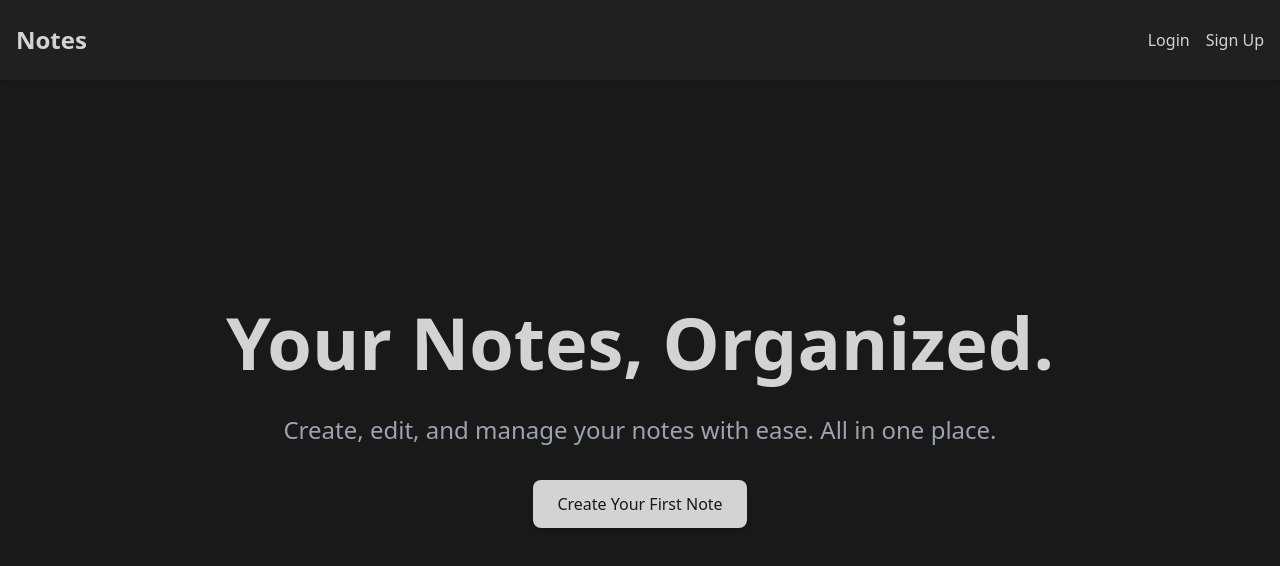
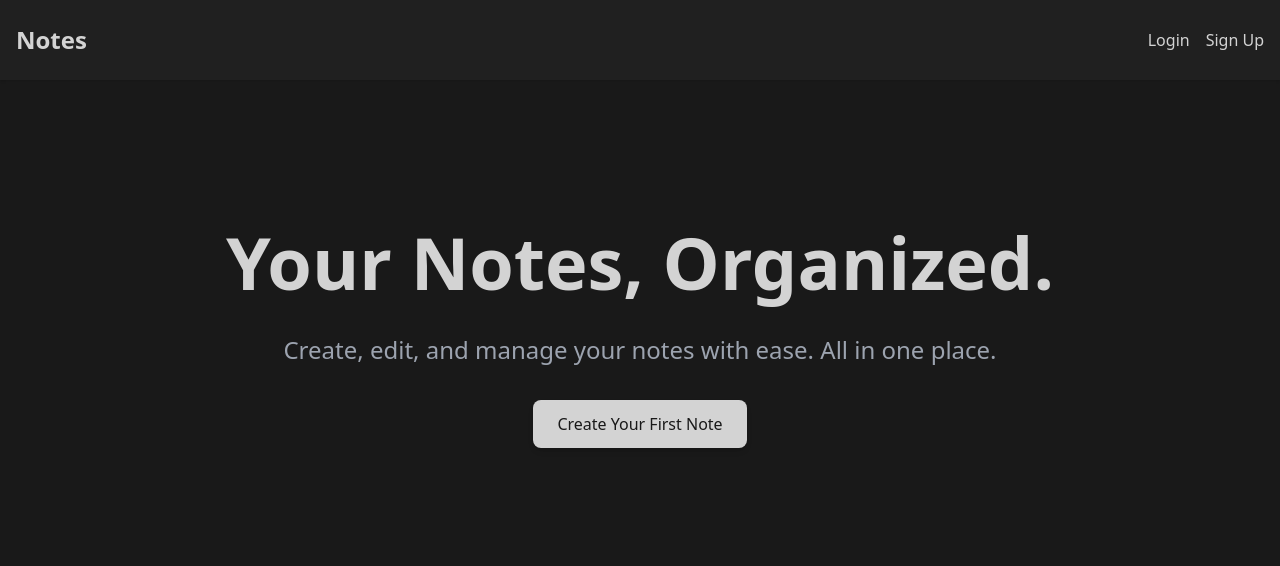
Before and after one commit to Ollie-Moss/note-taking-app, a React (Vite) app in the folder client/: page / in a window 1280 px wide. Shown: the top 566 px of the page. Built offline with nearby package versions, Linux system fonts and the light colour scheme.

Commit message:
Small styling tweaks

```diff
--- a/client/src/components/noteDisplay.tsx
+++ b/client/src/components/noteDisplay.tsx
@@ -28,7 +28,7 @@ export function NoteDisplay({ note, className, onClick }: { note: Note, classNam
             const params = new URLSearchParams(location.search)
             if (location.pathname == "/notes" && params.has("id", note._id)) {
                 navigate({
-                    pathname: "/notes", search: ""
+                    pathname: "/notes/home", search: ""
                 })
             }
         }
--- a/client/src/pages/home/homePage.tsx
+++ b/client/src/pages/home/homePage.tsx
@@ -5,14 +5,14 @@ export default function Home() {
     return (
         <div className="min-h-full bg-bg-dark text-white flex flex-col">
             <Header />
-            <main className="flex flex-col h-full items-center justify-center text-center py-20 lg:py-52 px-4">
+            <main className="flex flex-col h-full items-center justify-center text-center py-20 lg:py-32 px-4">
                 <h2 className="text-lg lg:text-xl font-extrabold mb-4">
                     Your Notes, Organized.
                 </h2>
                 <p className="text-md text-gray-400 mb-8">
                     Create, edit, and manage your notes with ease. All in one place.
                 </p>
-                <Link to="/notes" className="px-6 py-3 bg-white text-bg-dark rounded-lg shadow-md hover:bg-gray-400 transition" >
+                <Link to="/notes/home" className="px-6 py-3 bg-white text-bg-dark rounded-lg shadow-md hover:bg-gray-400 transition" >
                     Create Your First Note
                 </Link>
             </main>
```
